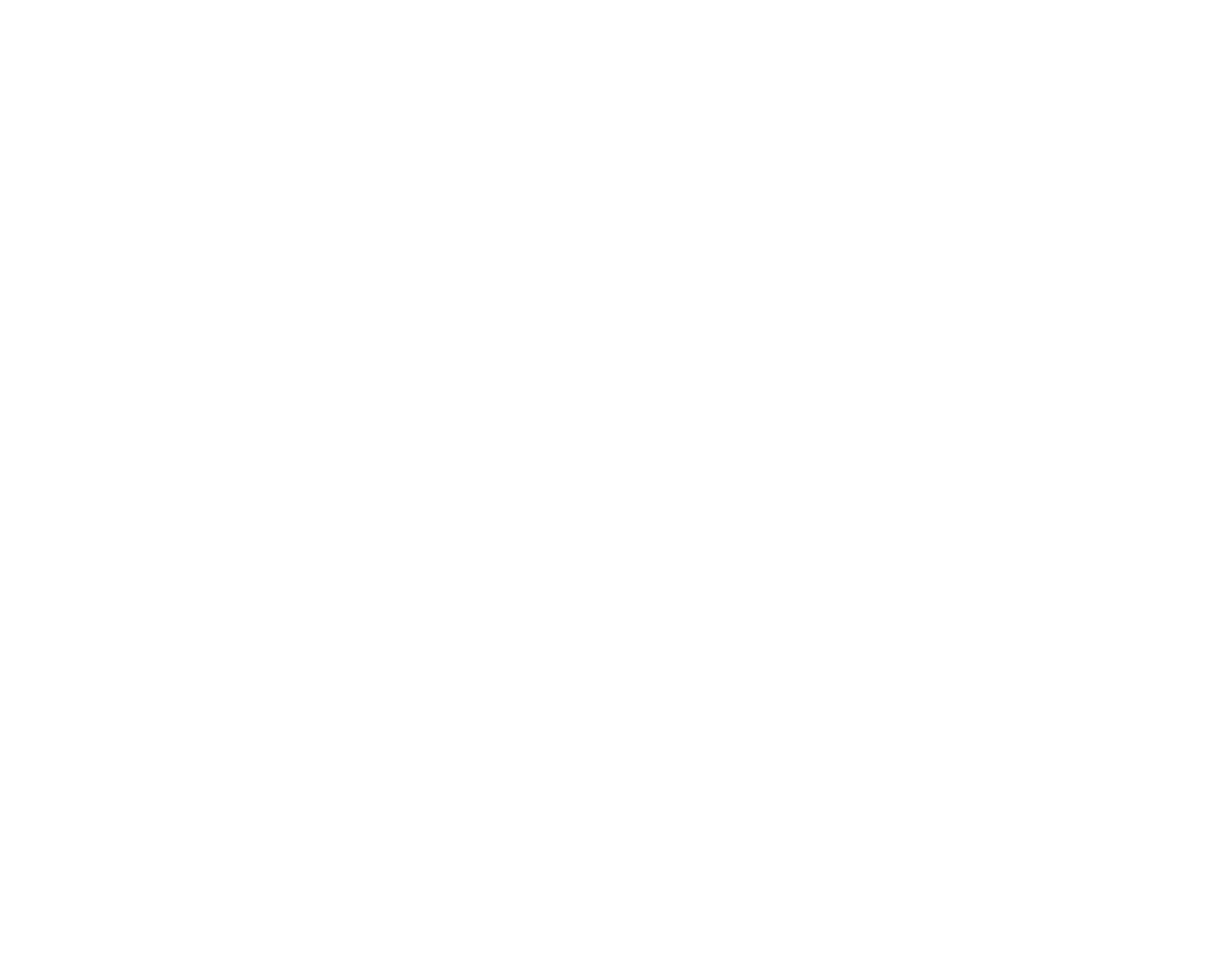
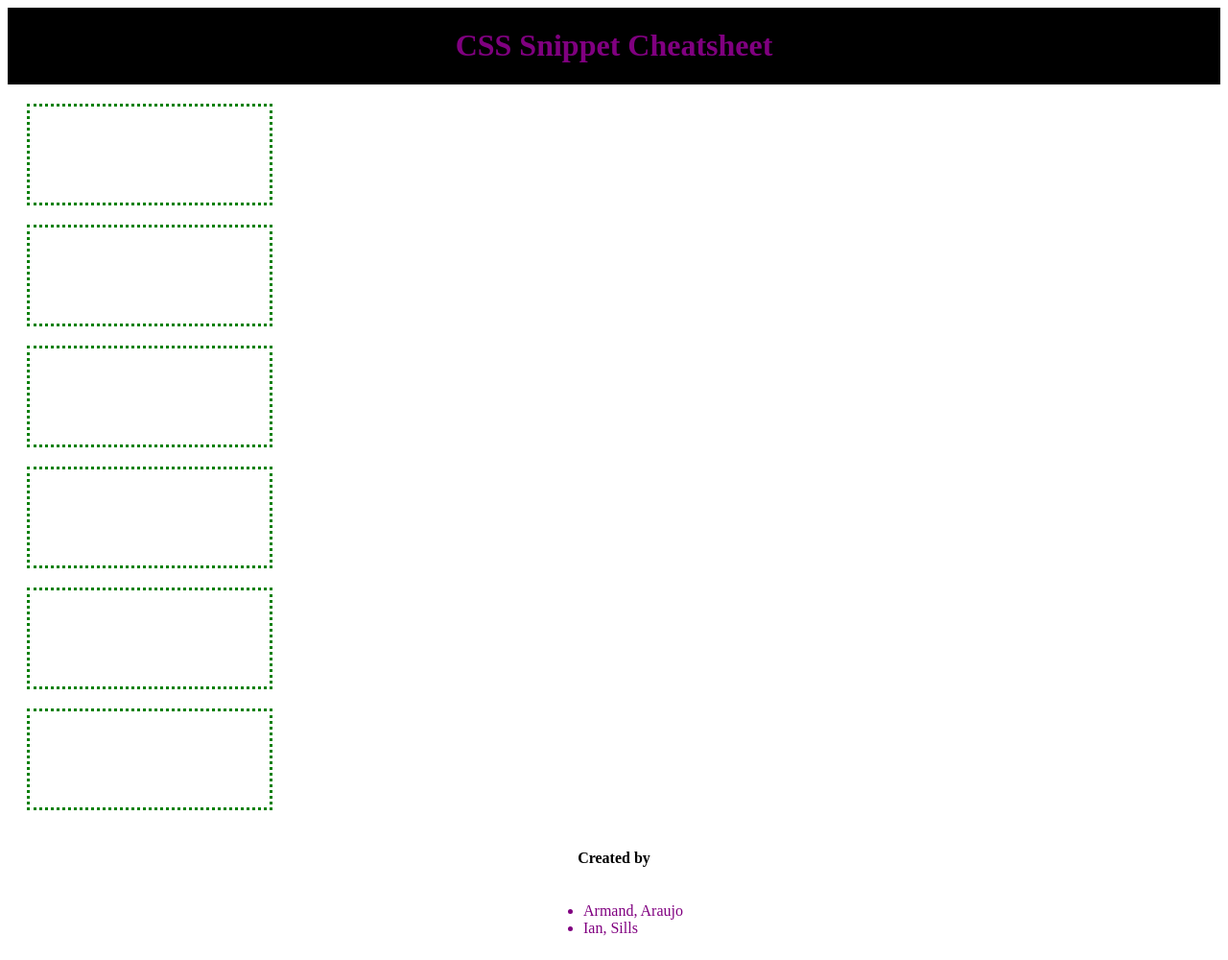
Before and after one commit to Armand57araujo/css-cheet-sheet, a plain HTML site: page index.html in a window 1280 px wide. Shown: the whole page at 96% size. Before the commit the page ends 800 px from the top, so only its background shows below. Drawn offline with Linux system fonts and the light colour scheme.

Commit message:
added basis for html/css

```diff
--- a/assets/css/style.css
+++ b/assets/css/style.css
@@ -0,0 +1,74 @@
+* {
+
+}
+
+
+
+
+header {
+
+    background-color: black;
+    color:purple;
+    display:flex;
+    justify-content:center
+
+}
+
+.flexbox-1   {
+    display:flex;
+    width: 150px;
+    border: 3px dotted green;
+    padding: 50px;
+    margin: 20px;
+}
+
+.flexbox-2 {
+    display:flex;
+    justify-content: center;
+    width: 150px;
+    border: 3px dotted green;
+    padding: 50px;
+    margin: 20px;
+}
+.flexbox-3 {
+    display:flex;
+    justify-content: center;
+    width: 150px;
+    border: 3px dotted green;
+    padding: 50px;
+    margin: 20px;
+}
+.flexbox-4 {
+    display:flex;
+    justify-content: center;
+    width: 150px;
+    border: 3px dotted green;
+    padding: 50px;
+    margin: 20px;
+}
+.flexbox-5 {
+    display:flex;
+    justify-content: center;
+    width: 150px;
+    border: 3px dotted green;
+    padding: 50px;
+    margin: 20px;
+}
+.flexbox-6 {
+    display:flex;
+    justify-content: center;
+    width: 150px;
+    border: 3px dotted green;
+    padding: 50px;
+    margin: 20px;
+}
+.footer {
+ display: flex;
+ justify-content:center;
+ font-family: 'Times New Roman', Times, serif;
+ color: purple;
+}
+.center {
+    display: flex;
+    justify-content: center;
+}
--- a/index.html
+++ b/index.html
@@ -4,9 +4,46 @@
     <meta charset="UTF-8">
     <meta name="viewport" content="width=device-width, initial-scale=1.0">
     <link rel="stylesheet" href="./assets/css/style.css">
-    <title>Document</title>
+    <title>css-cheet-sheet</css-cheet-sheet></title>
 </head>
 <body>
+<header>
+    <p><h1>CSS Snippet Cheatsheet</h1></p>
+
+</header>
+
+
+        <section class="flexbox-1">
+
+        </section>
+
+        <section class="flexbox-2">
+
+        </section>
+
+        <section class="flexbox-3">
+
+        </section>
+
+        <section class="flexbox-4">
+
+
+        </section>
+
+        <section class="flexbox-5">
+
+        </section>
+        <section class="flexbox-6">
+
+        </section>
+
 
 </body>
+<div class="center"><h4>Created by</h4></div>
+<footer class="footer">
+    <ul>
+    <li>Armand, Araujo</li>
+    <li>Ian, Sills</li>
+    </ul>
+    </footer>
 </html>
```
